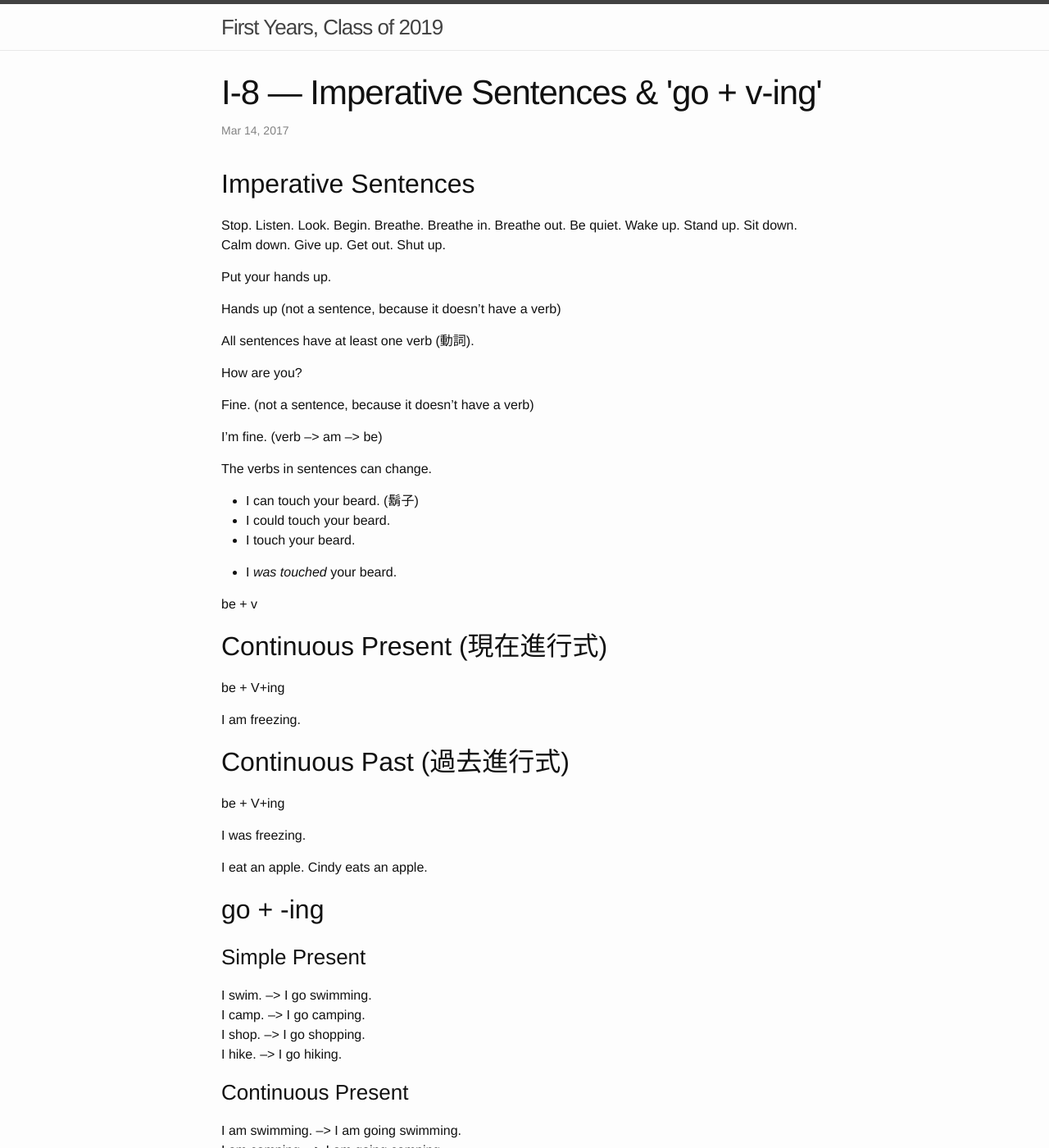
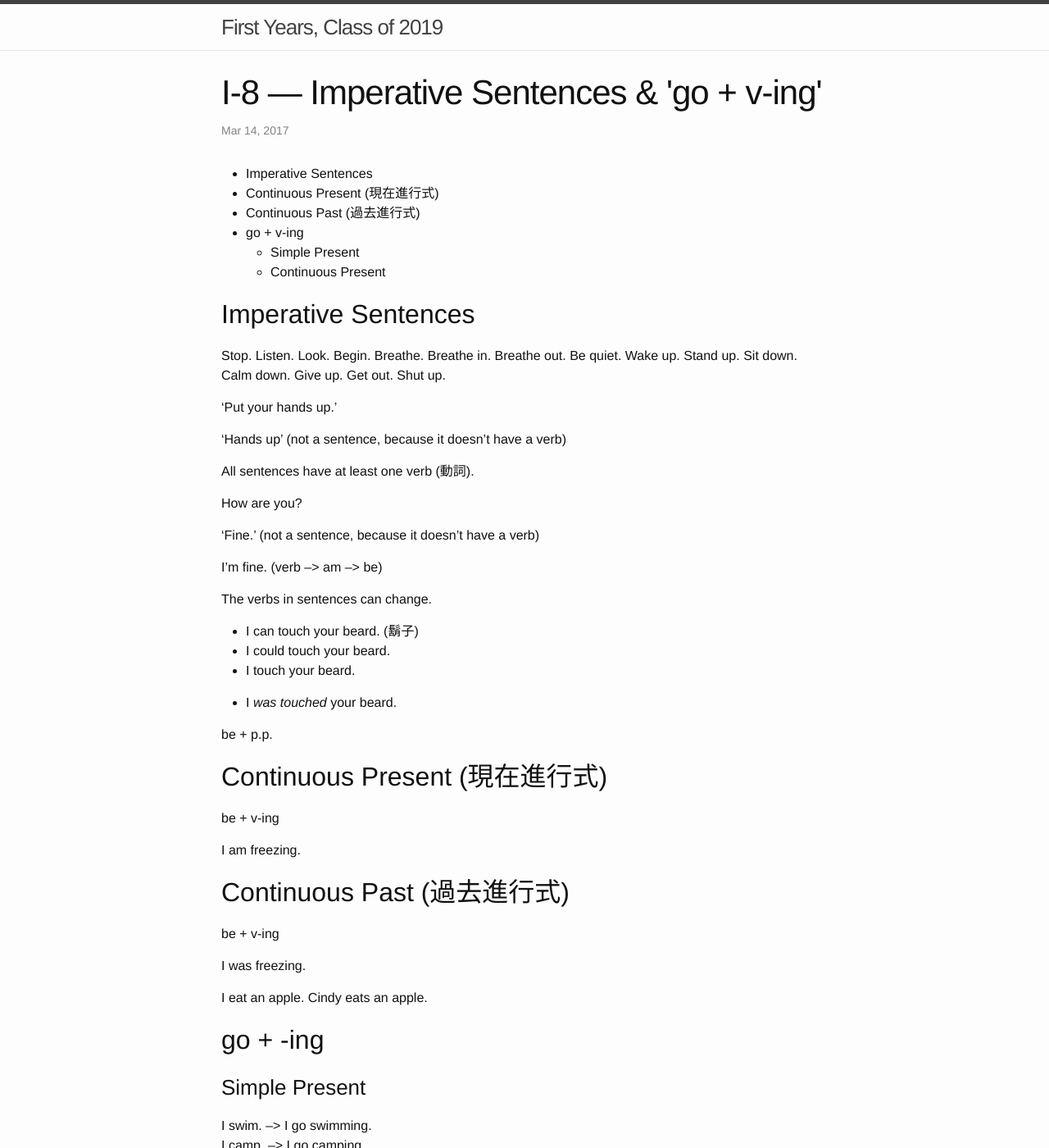
Before and after one commit to MrArgote/19-dot-argote-dot-org, a Jekyll site: the page built from Spring/Act-I/_posts/2017-03-14-Tue-Act-I-Class-08.md, in a window 1280 px wide and 1400 px high. Shown: the whole window at 82% size. Built offline with Jekyll 4.4.1, drawn with Linux system fonts in a browser that asks for light colours.

Commit message:
flesh out TOC

```diff
--- a/Spring/Act-I/_posts/2017-03-14-Tue-Act-I-Class-08.md
+++ b/Spring/Act-I/_posts/2017-03-14-Tue-Act-I-Class-08.md
@@ -3,6 +3,12 @@ title: I-8 — Imperative Sentences & 'go + v-ing'
 computer-lab: false
 ---
 
+- Imperative Sentences
+- Continuous Present (現在進行式)
+- Continuous Past (過去進行式)
+- go + v-ing
+  - Simple Present
+  - Continuous Present
 
 ## Imperative Sentences
 
@@ -22,15 +28,15 @@ Give up.
 Get out.
 Shut up.
 
-Put your hands up.
+'Put your hands up.'
 
-Hands up (not a sentence, because it doesn't have a verb)
+'Hands up' (not a sentence, because it doesn't have a verb)
 
 All sentences have at least one verb (動詞).
 
 How are you?
 
-Fine. (not a sentence, because it doesn't have a verb)
+'Fine.' (not a sentence, because it doesn't have a verb)
 
 I'm fine. (verb --> am --> be)
 
@@ -44,21 +50,19 @@ The verbs in sentences can change.
 
 - I *was* *touched* your beard.
 
-be + v
+be + p.p.
 
 ## Continuous Present (現在進行式)
 
-be + V+ing
+be + v-ing
 
 I am freezing.
 
 ## Continuous Past (過去進行式)
 
-be + V+ing
+be + v-ing
 
 I was freezing.
-
-
 
 I eat an apple.
 Cindy eats an apple.
```
